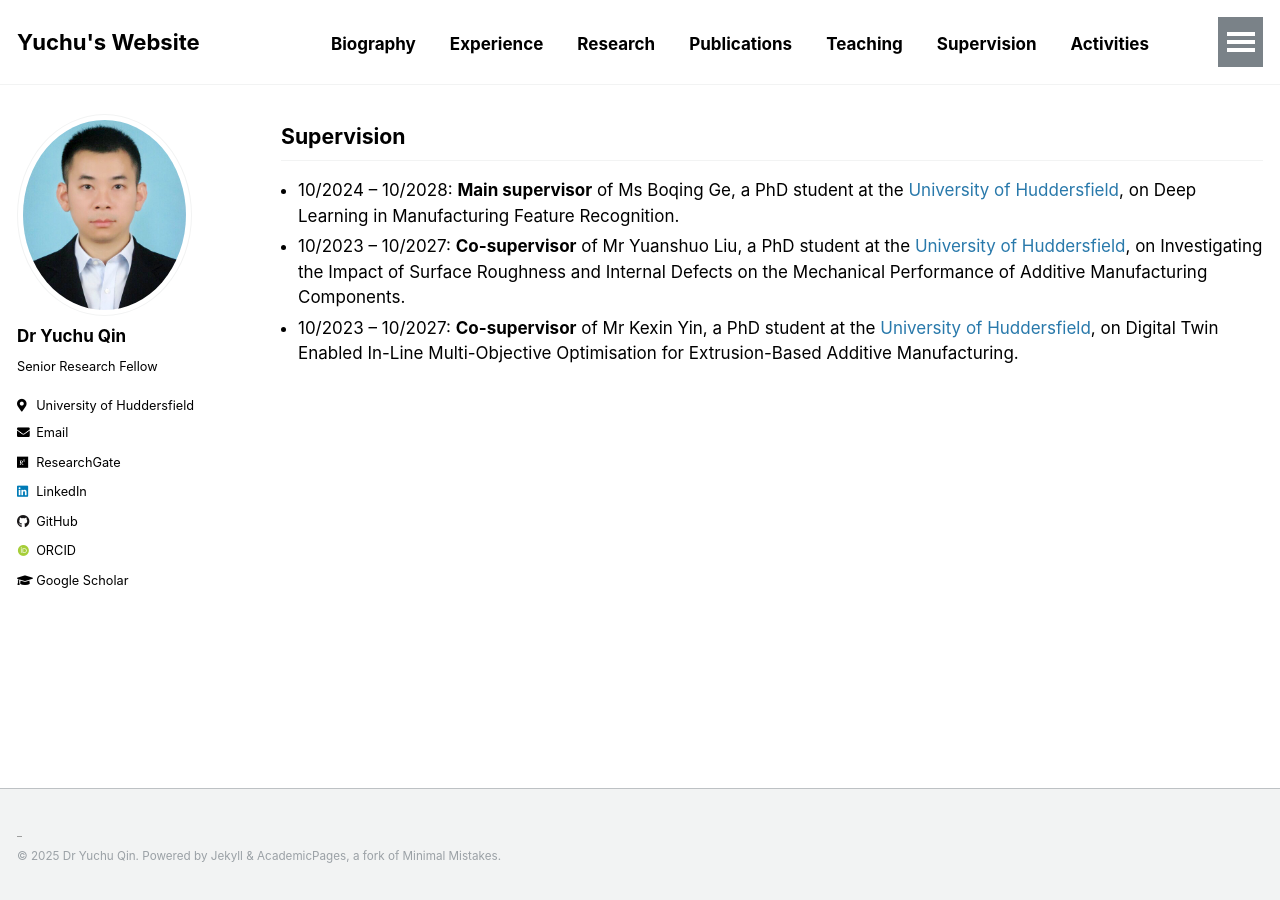
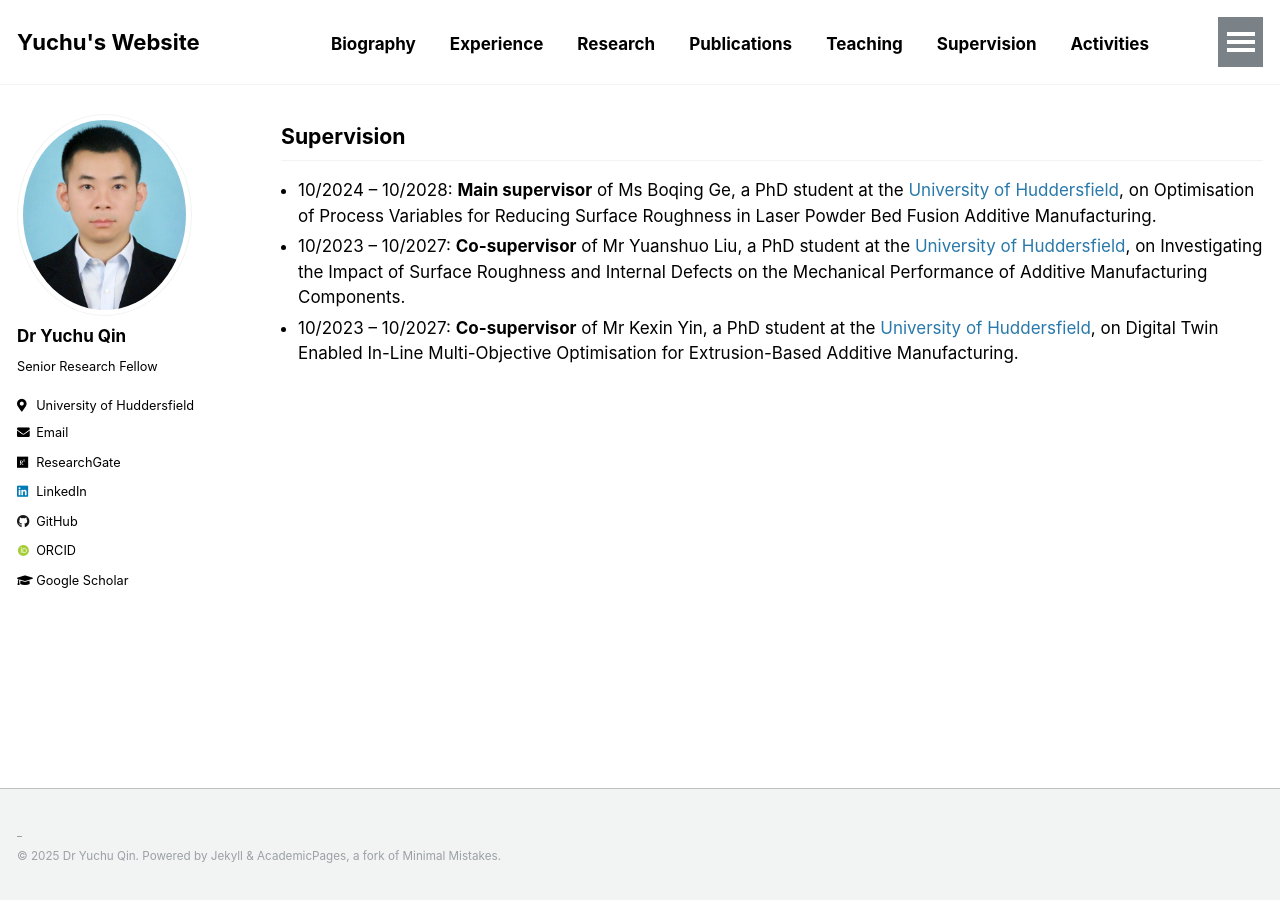
Before and after one commit to yuchu-qin/yuchu-qin.github.io, a Jekyll site: the page built from _pages/supervision.md, in a window 1280 px wide. Built offline with Jekyll 4.4.1, drawn with Linux system fonts in a browser that asks for light colours; some web fonts are replaced; our own code applies the rules of GitHub Pages for plain Markdown files.

Commit message:
Update supervision.md

```diff
--- a/_pages/supervision.md
+++ b/_pages/supervision.md
@@ -4,6 +4,6 @@ author_profile: true
 ---
 
 ## Supervision
-- 10/2024 – 10/2028: **Main supervisor** of Ms Boqing Ge, a PhD student at the [University of Huddersfield](https://www.hud.ac.uk/), on Deep Learning in Manufacturing Feature Recognition.
+- 10/2024 – 10/2028: **Main supervisor** of Ms Boqing Ge, a PhD student at the [University of Huddersfield](https://www.hud.ac.uk/), on Optimisation of Process Variables for Reducing Surface Roughness in Laser Powder Bed Fusion Additive Manufacturing.
 - 10/2023 – 10/2027: **Co-supervisor** of Mr Yuanshuo Liu, a PhD student at the [University of Huddersfield](https://www.hud.ac.uk/), on Investigating the Impact of Surface Roughness and Internal Defects on the Mechanical Performance of Additive Manufacturing Components.
 - 10/2023 – 10/2027: **Co-supervisor** of Mr Kexin Yin, a PhD student at the [University of Huddersfield](https://www.hud.ac.uk/), on Digital Twin Enabled In-Line Multi-Objective Optimisation for Extrusion-Based Additive Manufacturing.
```
